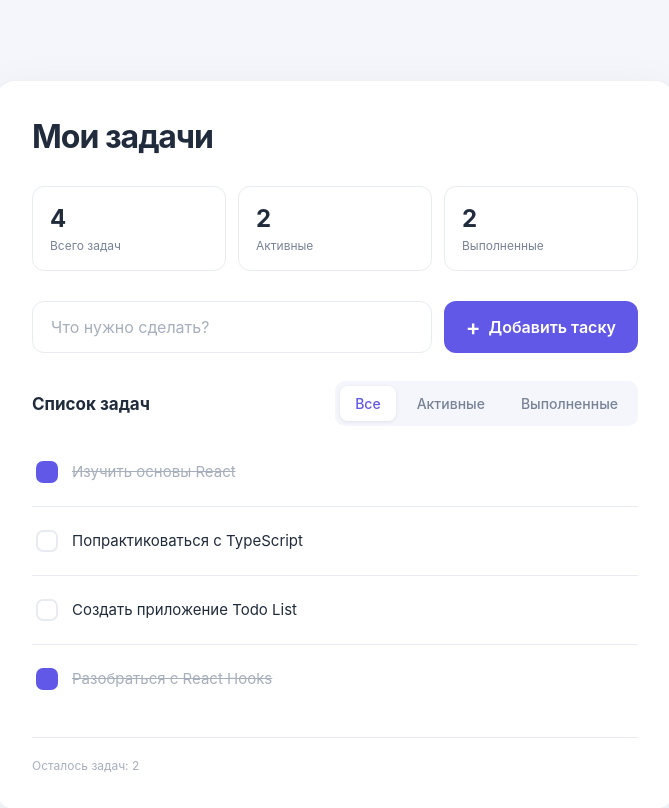
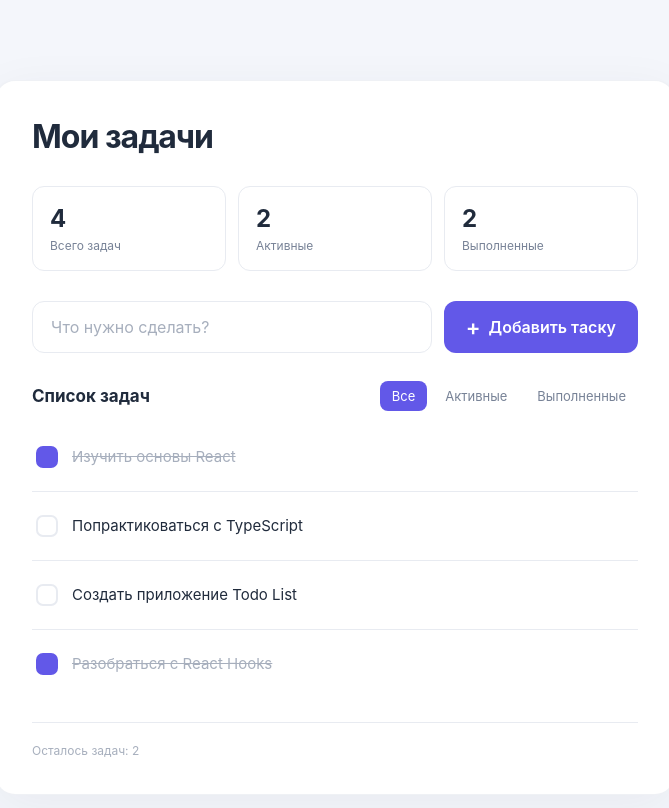
Before and after one commit to FlintAB/todo-list, a React (Vite) app: page / in a window 1280 px wide. Shown: the top 808 px of the page, without its empty margins (305-974 px from the left). Built offline with nearby package versions, Linux system fonts and the light colour scheme.

Commit message:
feat: implement todo filtering

```diff
--- a/src/App.tsx
+++ b/src/App.tsx
@@ -3,7 +3,7 @@ import { useState } from 'react';
 import TodoForm from './components/TodoForm/TodoForm';
 import TodoFilter from './components/TodoFilter/TodoFilter';
 import TodoList from './components/TodoList/TodoList';
-import type { Todo } from './types/types';
+import type { Todo, TodoFilterType } from './types/types';
 import styles from './App.module.css';
 
 const initialTodos: Todo[] = [
@@ -15,6 +15,7 @@ const initialTodos: Todo[] = [
 
 function App() {
   const [todos, setTodos] = useState<Todo[]>(initialTodos);
+  const [activeFilter, setActiveFilter] = useState<TodoFilterType>('all');
 
   function handleAddTodo(title: string) {
     setTodos((currentTodos) => {
@@ -45,10 +46,22 @@ function App() {
   }
 
   function handleDeleteTodo(id: number) {
-  setTodos((currentTodos) =>
-    currentTodos.filter((todo) => todo.id !== id),
-  );
-}
+    setTodos((currentTodos) =>
+      currentTodos.filter((todo) => todo.id !== id),
+    );
+  }
+
+  const filteredTodos = todos.filter((todo) => {
+    if (activeFilter === 'active') {
+      return !todo.completed;
+    }
+
+    if (activeFilter === 'completed') {
+      return todo.completed;
+    }
+
+    return true;
+  });
 
   const completedCount = todos.filter(
     (todo) => todo.completed,
@@ -85,11 +98,14 @@ function App() {
         <div className={styles.content}>
           <div className={styles.contentHeader}>
             <h2>Список задач</h2>
-            <TodoFilter />
+            <TodoFilter
+              activeFilter={activeFilter}
+              onFilterChange={setActiveFilter}
+            />
           </div>
 
           <TodoList
-            todos={todos}
+            todos={filteredTodos}
             onToggleTodo={handleToggleTodo}
             onDeleteTodo={handleDeleteTodo}
           />
--- a/src/components/TodoFilter/TodoFilter.module.css
+++ b/src/components/TodoFilter/TodoFilter.module.css
@@ -1,30 +1,34 @@
 .filter {
    display: flex;
+   align-items: center;
    gap: 6px;
-   padding: 5px;
-   border-radius: 10px;
-   background: var(--background);
 }
 
 .button {
-   padding: 9px 15px;
+   padding: 7px 12px;
    border: none;
    border-radius: 8px;
    background: transparent;
    color: var(--text-secondary);
    font: inherit;
-   font-size: 14px;
-   font-weight: 500;
+   font-size: 13px;
    cursor: pointer;
-   transition: all 0.2s;
+   transition:
+      background 0.2s ease,
+      color 0.2s ease;
 }
 
 .button:hover {
+   background: var(--background);
    color: var(--text-primary);
 }
 
 .active {
-   background: var(--surface);
-   color: var(--accent);
-   box-shadow: 0 1px 4px rgb(0 0 0 / 8%);
+   background: var(--accent);
+   color: #ffffff;
 }
+
+.active:hover {
+   background: var(--accent-hover);
+   color: #ffffff;
+}
--- a/src/components/TodoFilter/TodoFilter.tsx
+++ b/src/components/TodoFilter/TodoFilter.tsx
@@ -1,23 +1,32 @@
-
 import type { TodoFilterType } from '../../types/types';
 import styles from './TodoFilter.module.css';
 
-function TodoFilter() {
-  const filters: { label: string; value: TodoFilterType }[] = [
-    { label: 'Все', value: 'all' },
-    { label: 'Активные', value: 'active' },
-    { label: 'Выполненные', value: 'completed' },
-  ];
+interface TodoFilterProps {
+  activeFilter: TodoFilterType;
+  onFilterChange: (filter: TodoFilterType) => void;
+}
 
+const filters: { label: string; value: TodoFilterType }[] = [
+  { label: 'Все', value: 'all' },
+  { label: 'Активные', value: 'active' },
+  { label: 'Выполненные', value: 'completed' },
+];
+
+function TodoFilter({
+  activeFilter,
+  onFilterChange,
+}: TodoFilterProps) {
   return (
     <div className={styles.filter}>
       {filters.map((filter) => (
         <button
           key={filter.value}
           className={`${styles.button} ${
-            filter.value === 'all' ? styles.active : ''
+            activeFilter === filter.value ? styles.active : ''
           }`}
           type="button"
+          aria-pressed={activeFilter === filter.value}
+          onClick={() => onFilterChange(filter.value)}
         >
           {filter.label}
         </button>
```
